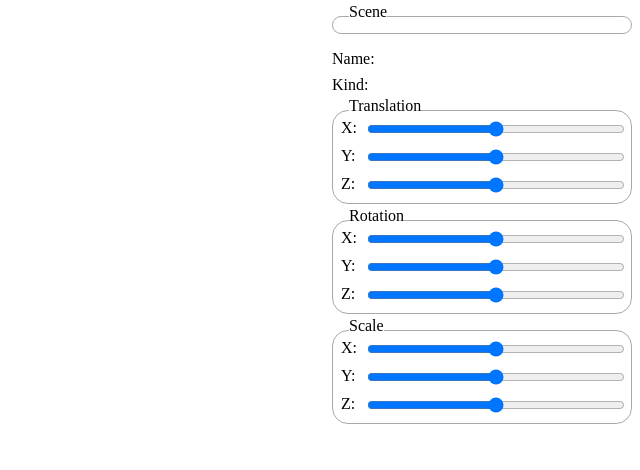
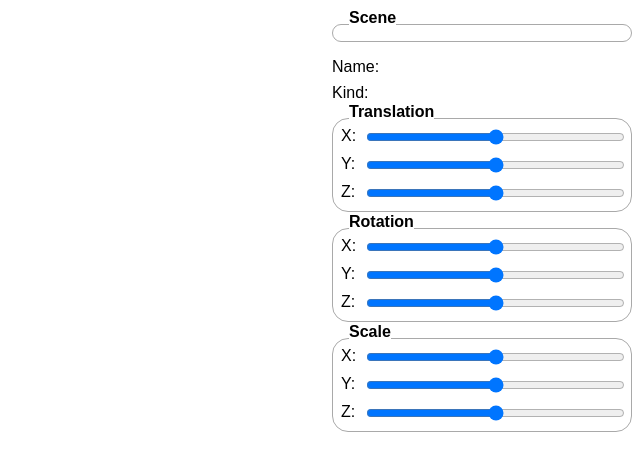
Before and after one commit to rafalgrodzinski/gldemo-web, a website: page static/index.html in a window 1280 px wide. Shown: the whole page, without its empty margins (640-1280 px from the left). Drawn offline with Linux system fonts and the light colour scheme.

Commit message:
Improved styling

```diff
--- a/static/styles.css
+++ b/static/styles.css
@@ -1,10 +1,12 @@
 html {
     height: 100%;
+    /*font-size: 20px;*/
 }
 
 body {
     margin: 0;
     height: 100%;
+    overflow: hidden;
 }
 
 /* Top container */
@@ -25,13 +27,23 @@ body {
     width: 50%;
     max-width: 300px;
     min-width: 0;
-    margin: 0 0.5rem;
+    margin: 0.5rem 0.5rem;
+    overflow: scroll;
+}
+
+/* Group */
+.group-container {
+    border: 0.1rem solid darkgray;
+    border-radius: 16px;
+    padding: 0.5rem;
+    position: relative;
+    margin: 1rem 0rem 1rem 0rem;
 }
 
 /* Entities */
 .container-entities {
     max-height: 50%;
-    overflow: scroll;
+
 }
 
 .entities-entry-item {
@@ -48,6 +60,9 @@ body {
     padding: 0 0.2rem;
     margin: 0.1rem;
     border-radius: 8px;
+    font-family: sans-serif;
+    font-weight: lighter;
+    font-size: 1rem;
 }
 
 .entities-entry:hover {
@@ -95,15 +110,6 @@ body {
 /* Configs */
 .container-configs {
     max-height: 50%;
-    overflow: scroll;
-}
-
-.group-container {
-    border: 0.1rem solid darkgray;
-    border-radius: 16px;
-    padding: 0.5rem;
-    position: relative;
-    margin: 1rem 0;
 }
 
 .group-container-grid {
@@ -111,6 +117,9 @@ body {
     grid-template-columns: max-content auto;
     justify-items:stretch;
     gap: 0.5rem;
+    font-family: sans-serif;
+    font-weight: normal;
+    font-size: 1rem;
 }
 
 .group-container-grid > input {
@@ -119,7 +128,10 @@ body {
 
 .group-container-title {
     position: absolute;
-    top: -0.9rem;
+    top: -1rem;
     left: 1rem;
     background: white;
+    font-family: sans-serif;
+    font-size: 1rem;
+    font-weight: bold;
 }
```
